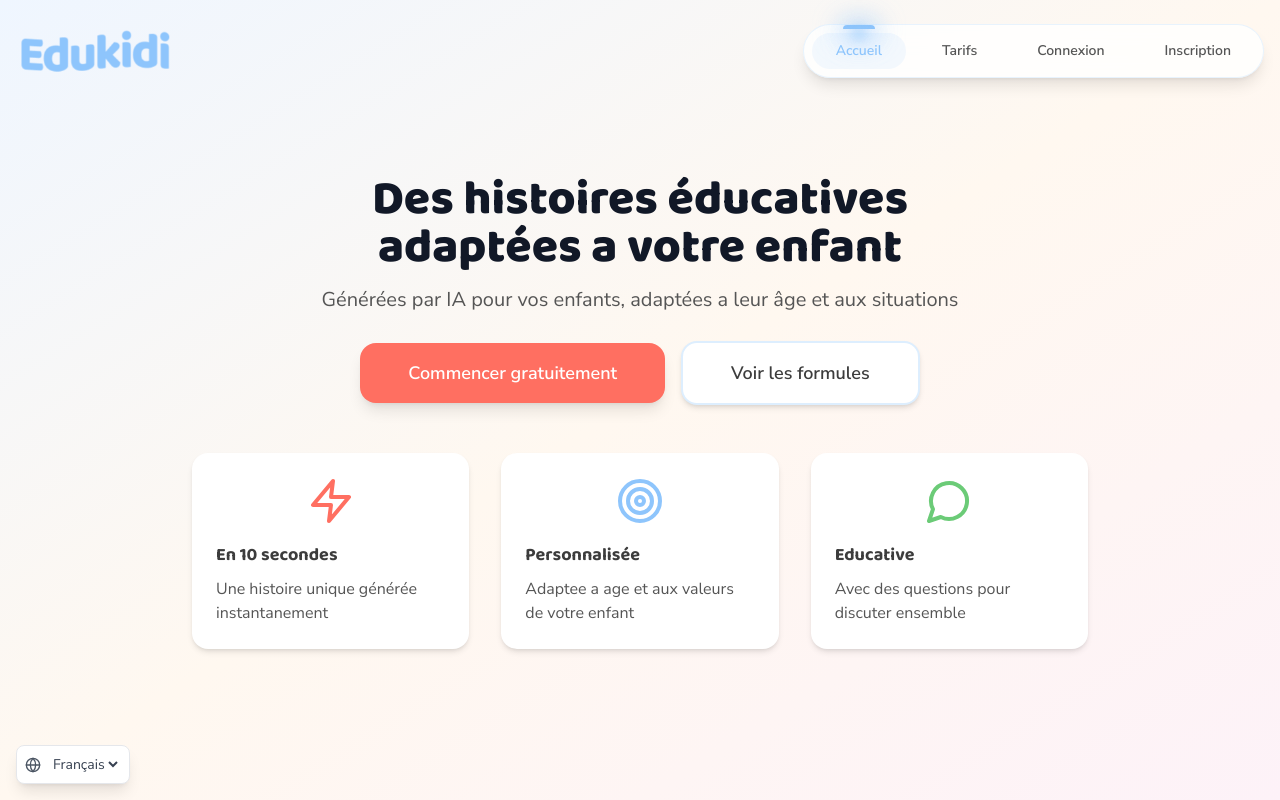
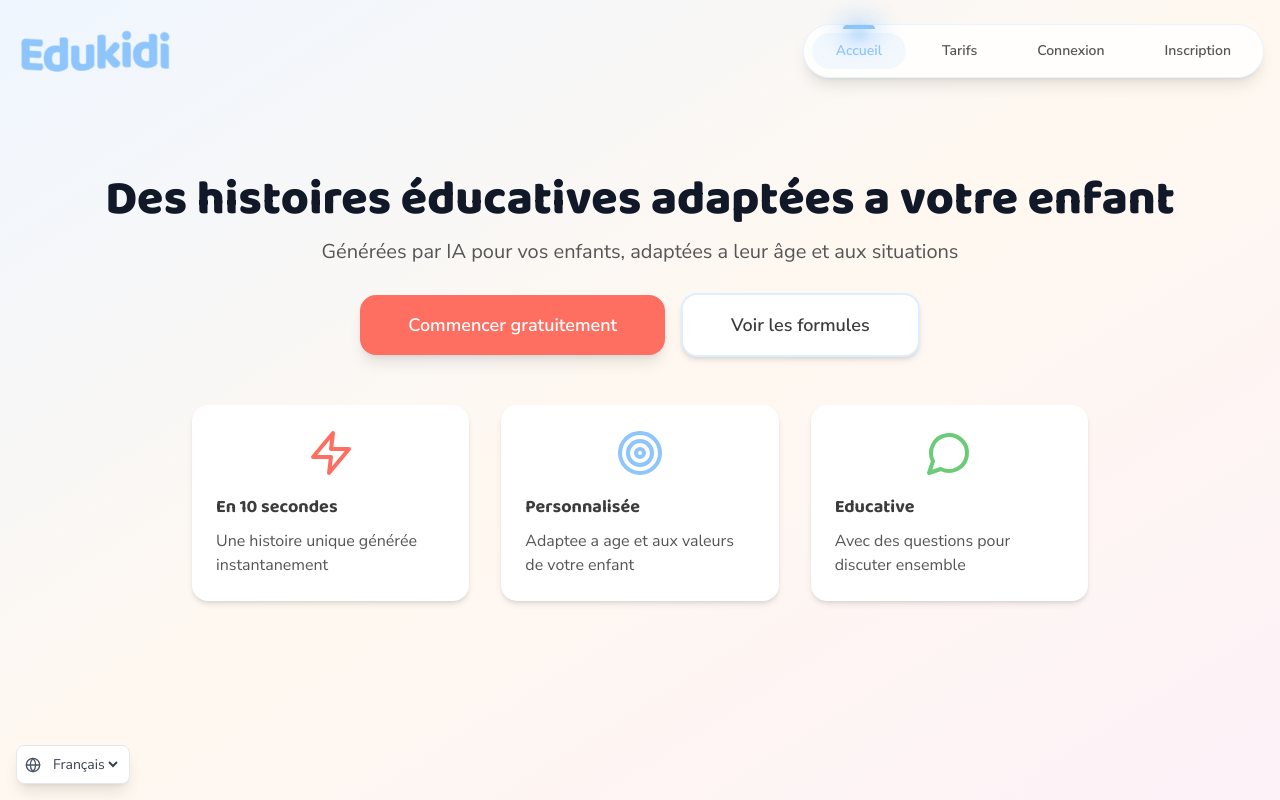
Before and after one commit to bezi7225/edukidi, a React (Vite) app: page / in a window 1280 px wide. Built offline with nearby package versions, Linux system fonts and the light colour scheme; no server answers.

Commit message:
Updated HomePage.tsx

```diff
--- a/src/pages/HomePage.tsx
+++ b/src/pages/HomePage.tsx
@@ -9,12 +9,12 @@ export default function HomePage() {
             <div className="min-h-screen bg-gradient-to-br from-blue-50 via-background to-pink-50 py-16">
       <div className="max-w-7xl mx-auto px-4 sm:px-6 lg:px-8">
         <div className="text-center pt-28">
-          <h2 className="text-4xl font-extrabold text-gray-900 sm:text-5xl max-w-2xl mx-auto mb-3">
+          <h2 className="text-4xl font-extrabold text-gray-900 sm:text-5xl max-w-8xl mx-auto mb-3">
   Des histoires éducatives adaptées a votre enfant
 </h2>
 
 
-          <p className="text-xl text-text-secondary max-w-7xl mx-auto leading-relaxed">
+          <p className="text-xl text-text-secondary max-w-2xl mx-auto leading-relaxed">
             Générées par IA pour vos enfants, adaptées a leur âge et aux situations
           </p>
         </div>
```
